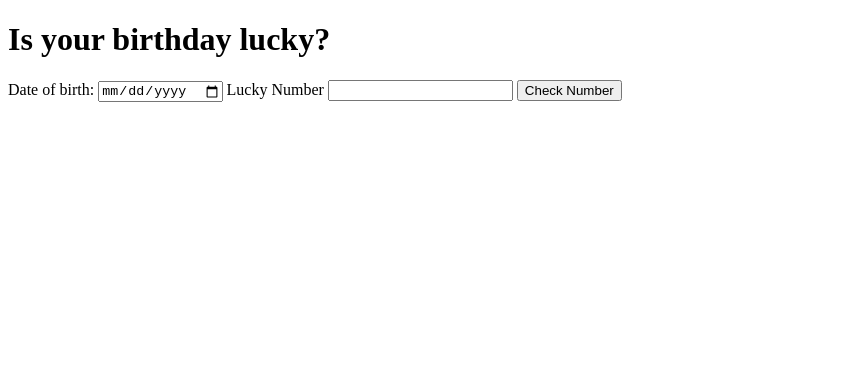
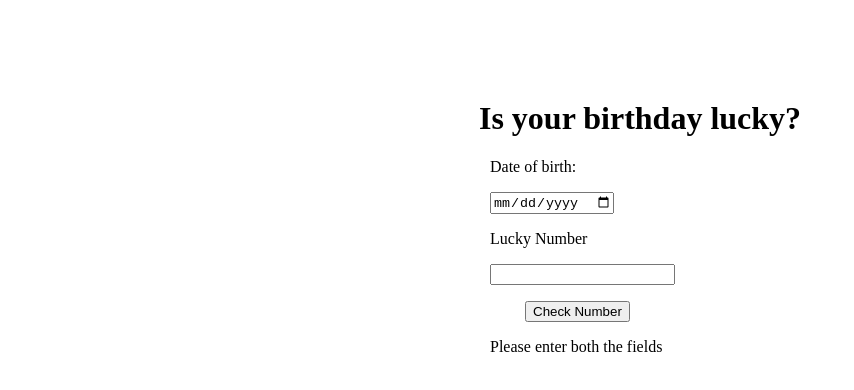
Before and after one commit to sumitch29/is-your-birthday-lucky, a plain HTML site: page index.html in a window 1280 px wide. Both pictures are taken after a click on the button "Check Number". Shown: the whole page, without its empty margins (0-854 px from the left). Drawn offline with Linux system fonts and the light colour scheme.

Commit message:
third commit

```diff
--- a/app.js
+++ b/app.js
@@ -1,19 +1,19 @@
 const dateOfBirth = document.querySelector("#date-of-birth");
 const luckyNumber = document.querySelector("#lucky-number");
-const checkButton = document.querySelector("#check-number");
+const checkNumberButton = document.querySelector("#check-number");
 const outputBox = document.querySelector("#output-box");
 
 function compareValues (sum,luckyNumber)
     {
         if(sum % luckyNumber === 0) {
-            outputBox.innerText = "Your birthday is lucky";
+            outputBox.innerText = "Your birthday is lucky🎉";
         } else {
-            outputBox.innerText = "Your birthday is not lucky";
+            outputBox.innerText = "Your birthday is not lucky😔";
         }
     }
 
 function checkBirthDateIsLucky(){
-    const dob = dateOfBirth.ariaValueMax;
+    const dob = dateOfBirth.value;
     const sum = calculateSum(dob);
     if (sum&&dob)
     compareValues(sum,luckyNumber.value)
--- a/index.html
+++ b/index.html
@@ -4,7 +4,7 @@
     <meta charset="UTF-8">
     <meta http-equiv="X-UA-Compatible" content="IE=edge">
     <meta name="viewport" content="width=device-width, initial-scale=1.0">
-  <title>Is your birthday lucky?</title>
+   <title>Is your birthday lucky?</title>
 <link rel="stylesheet" href="styles.css">
 </head>
 <body>
@@ -20,6 +20,6 @@
     <div id="output-box"></div>
 
   </div>
-<script src="index.js"></script>
+<script src="app.js"></script>
 </body>
 </html>
--- a/styles.css
+++ b/styles.css
@@ -0,0 +1,23 @@
+h1{
+    text-align: center;
+    margin-top: 100px;
+}
+
+.container{
+    width: 300px;
+    margin: auto auto;
+}
+
+label, input{
+    display: block;
+    margin-top: 1rem;
+
+}
+
+#check-number{
+    position: relative;
+    left: 35px;
+
+    margin-top: 1rem;
+    margin-bottom: 1rem;
+}
```
